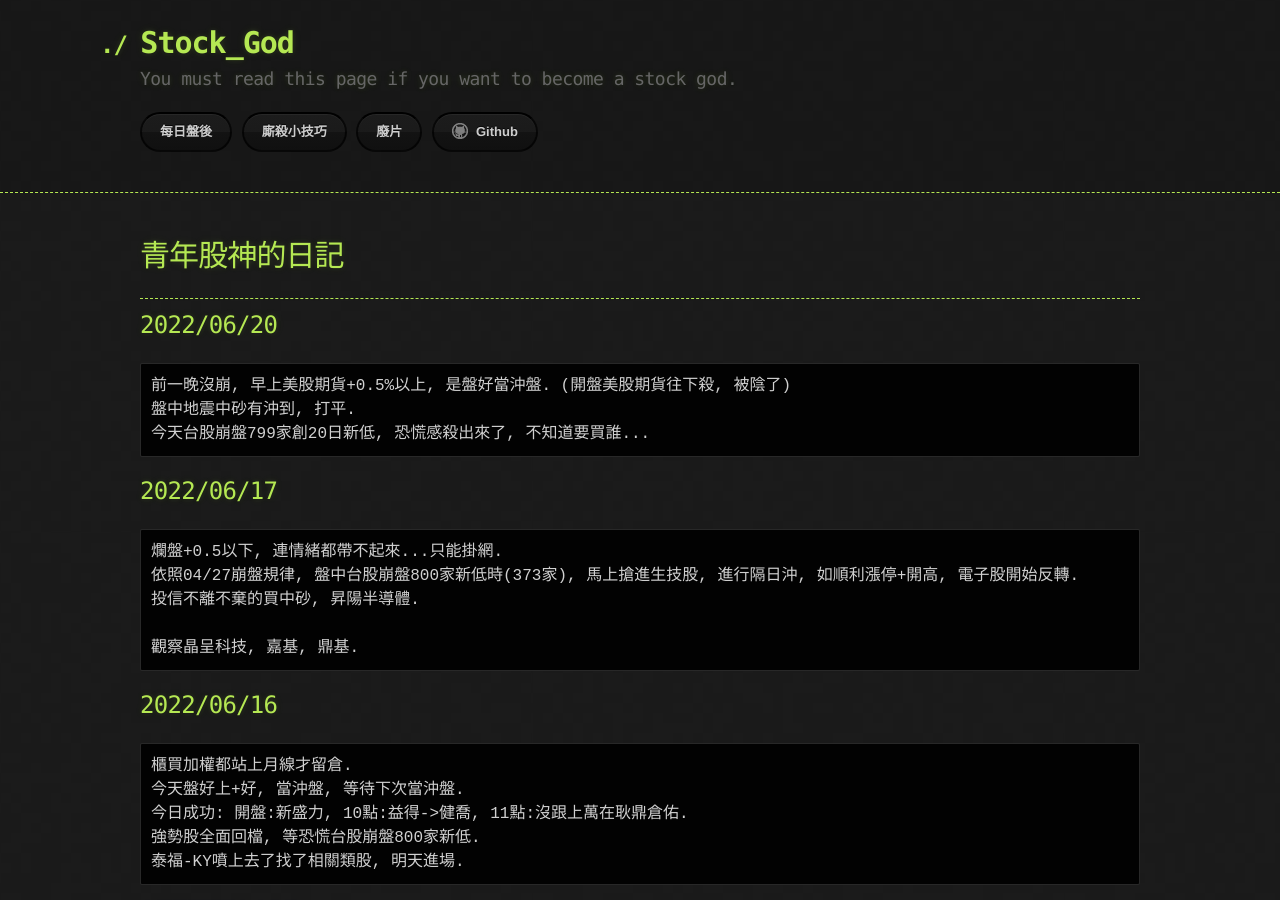
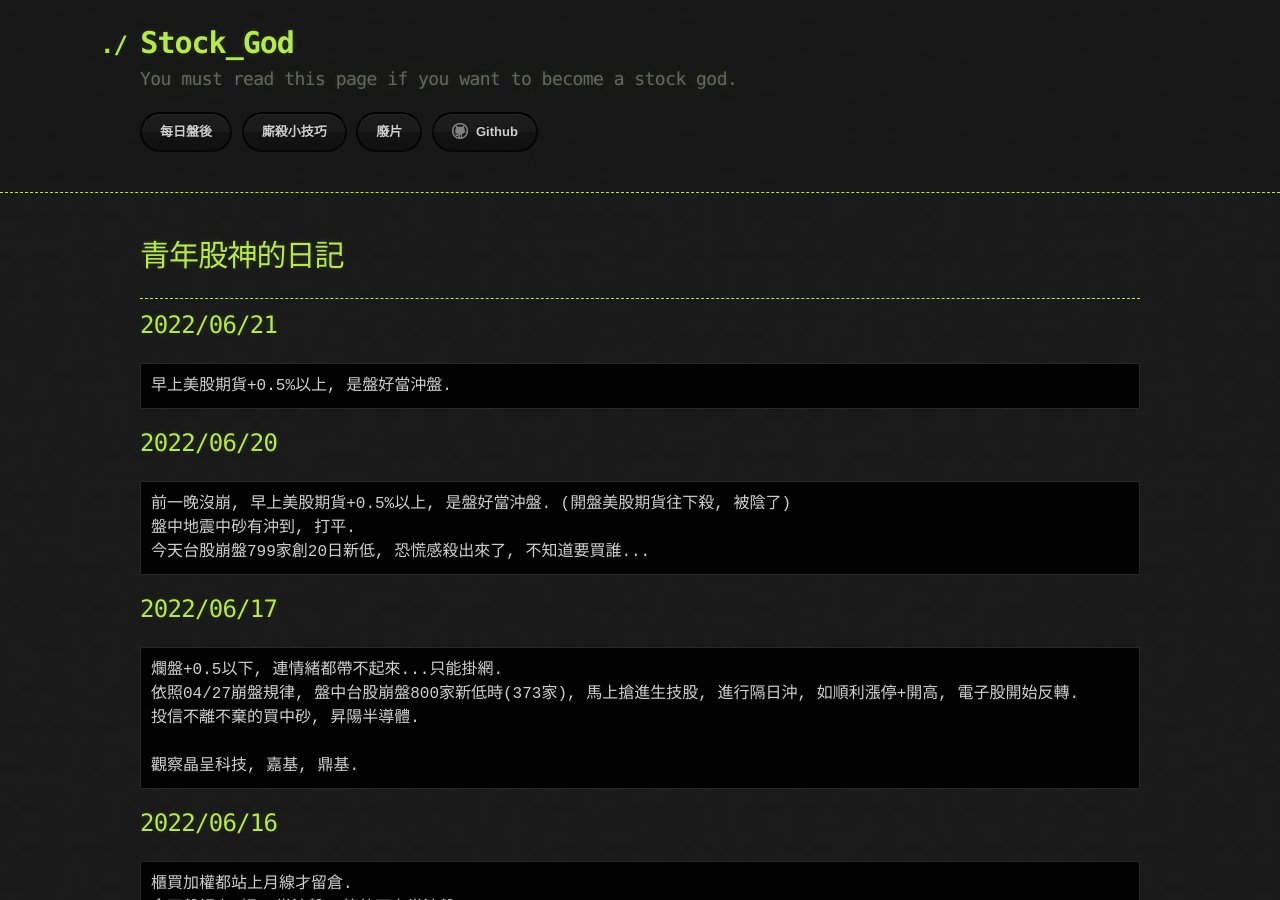
Before and after one commit to lepg5487/Stock_God, a Jekyll site: the page built from index.md, in a window 1280 px wide and 900 px high. Built offline with Jekyll 4.4.1, drawn with Linux system fonts in a browser that asks for light colours; our own code applies the rules of GitHub Pages for plain Markdown files.

Commit message:
Update index.md

````diff
--- a/index.md
+++ b/index.md
@@ -5,6 +5,11 @@ layout: testlayouts
 # 青年股神的日記
 
 ---
+
+## 2022/06/21
+```
+早上美股期貨+0.5%以上, 是盤好當沖盤.
+```
 
 ## 2022/06/20
 ```
````
